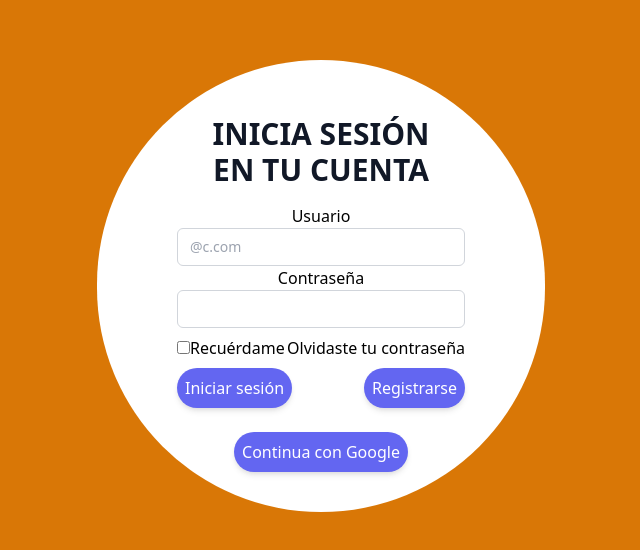
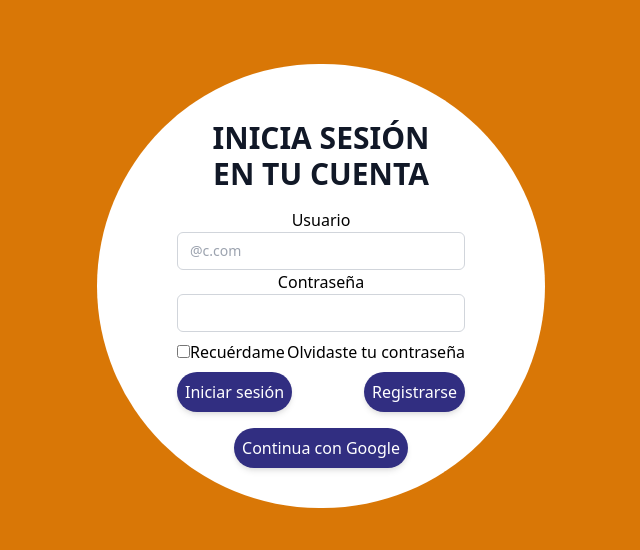
Before and after one commit to KarenVT/21st-century-developers, a React (Create React App) app: page /Login in a window 1280 px wide. Shown: the part 130-680 px from the top of the page, without its empty margins (319-959 px from the left). Built offline with nearby package versions, Linux system fonts and the light colour scheme.

Commit message:
color boton

```diff
--- a/src/pages/Registro_login/Login.jsx
+++ b/src/pages/Registro_login/Login.jsx
@@ -31,19 +31,19 @@ const Login = () => {
                 <div className="flex justify-between">
                     <div className="">
                         <Link to="/">
-                            <button className="bg-indigo-500 p-2 text-white rounded-full shadow-md hover:bg-indigo-700" type="submit">Iniciar sesión</button>
+                            <button className="bg-indigo-900 p-2 text-white rounded-full shadow-md hover:bg-indigo-700" type="submit">Iniciar sesión</button>
                         </Link>
                     </div>
                     <div className="">
                         <Link to="/Registro">
-                            <button className="bg-indigo-500 p-2  text-white rounded-full shadow-md hover:bg-indigo-700">Registrarse</button>
+                            <button className="bg-indigo-900 p-2  text-white rounded-full shadow-md hover:bg-indigo-700">Registrarse</button>
                         </Link>
                     </div>
                 </div>
-                <br />
-                <div className="flex justify-center">
+
+                <div className="flex justify-center pt-4">
                     <div className="px-2">
-                        <button className=" bg-indigo-500 p-2 text-white rounded-full    shadow-md hover:bg-indigo-700">Continua con Google</button>
+                        <button className="rounded-full h-10 px-2 w-full bg-indigo-900 text-white shadow-md hover:bg-indigo-700">Continua con Google</button>
                     </div>
                 </div>
             </form>
```
